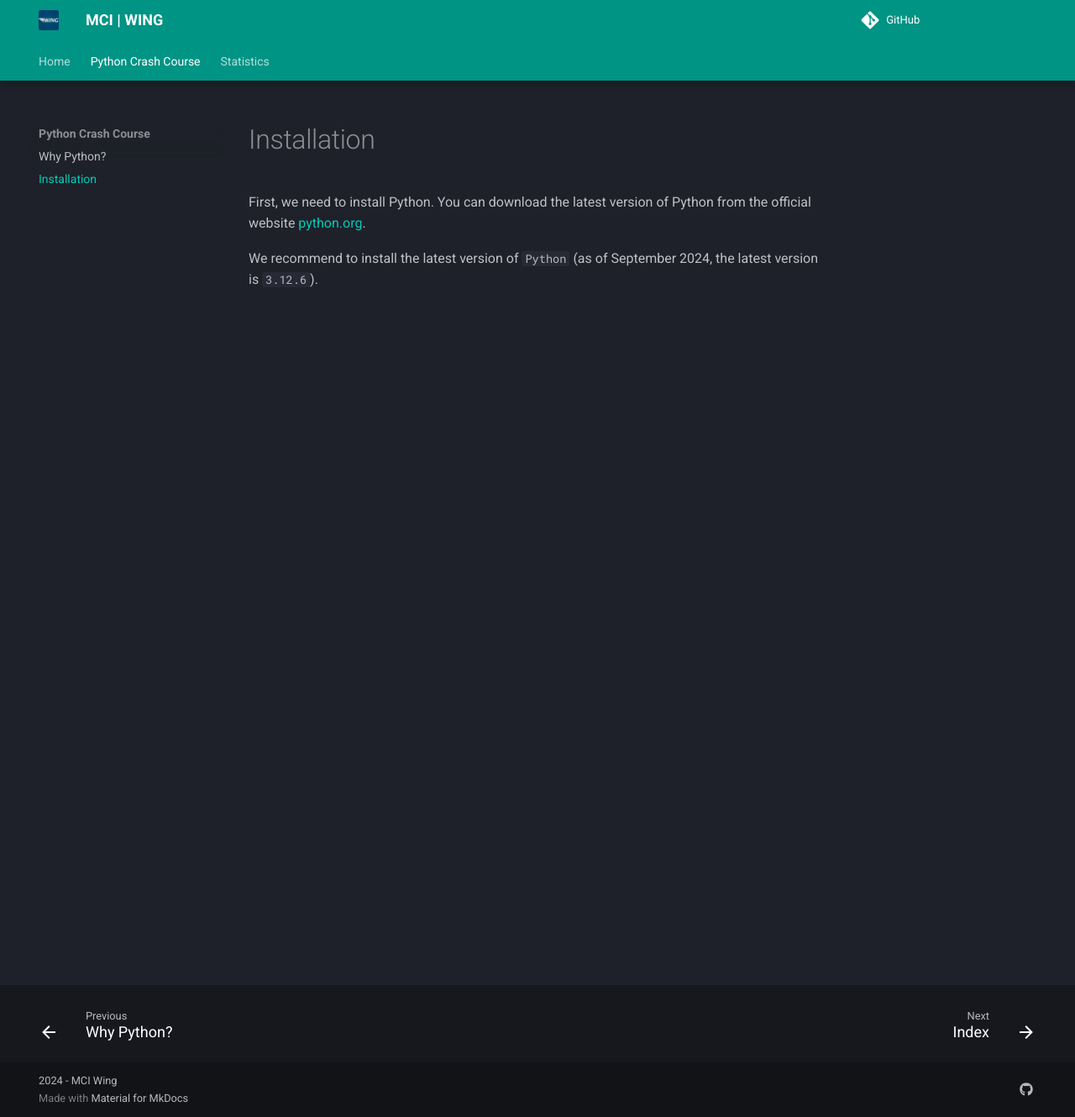
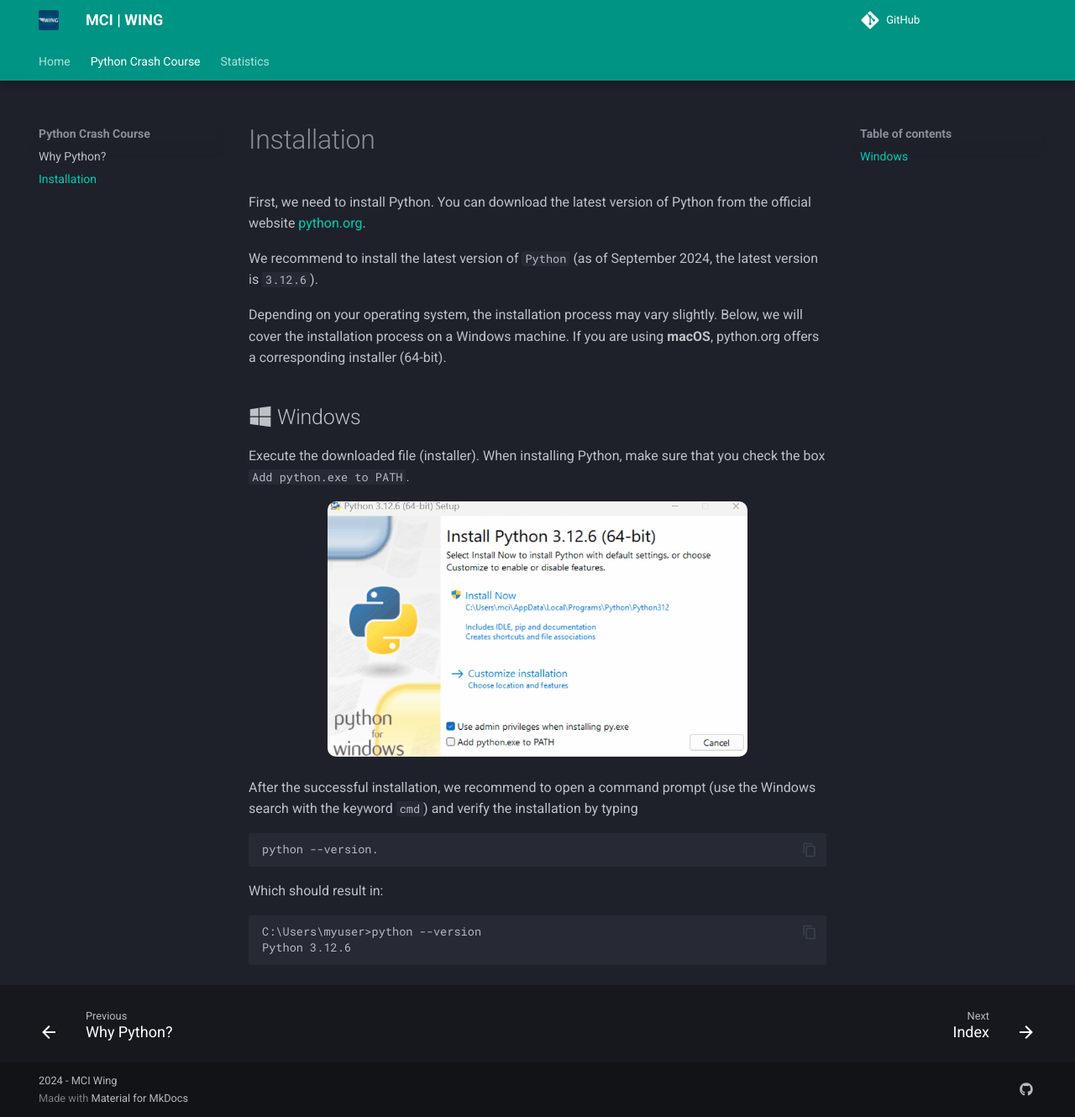
Before and after one commit to mciwing/mciwing.github.io, an MkDocs documentation site: the page built from docs/python/installation.md, in a window 1280 px wide and 1330 px high. Shown: the whole window at 84% size. Built offline with MkDocs 1.6.1 and Material for MkDocs 9.7.7, drawn with Linux system fonts in a browser that asks for light colours; comment, search, counter and statistics services are not loaded.

Commit message:
docs: work on installation section (Python Crash Course)

````diff
--- a/docs/python/installation.md
+++ b/docs/python/installation.md
@@ -5,3 +5,31 @@
 
 We recommend to install the latest version of `Python` (as of September
 2024, the latest version is `3.12.6`).
+
+Depending on your operating system, the installation process may vary slightly.
+Below, we will cover the installation process on a Windows machine. If you are
+using **macOS**, python.org offers a corresponding installer (64-bit).
+
+## :fontawesome-brands-windows: Windows
+
+Execute the downloaded file (installer). When installing Python, make sure that
+you check the box `Add python.exe to PATH`.
+
+<div style="text-align: center;">
+    <img height="350" src="/assets/python/installation/python-install.gif" width="500" style="border-radius: 10px;"/>
+</div>
+
+After the successful installation, we recommend to open a command prompt
+(use the Windows search with the keyword `cmd`) and verify the installation by
+typing
+
+```commandline
+python --version.
+```
+
+Which should result in:
+
+```commandline
+C:\Users\myuser>python --version
+Python 3.12.6
+```
````
Also changed, not shown: docs/assets/python/installation/python-install.gif (added).
